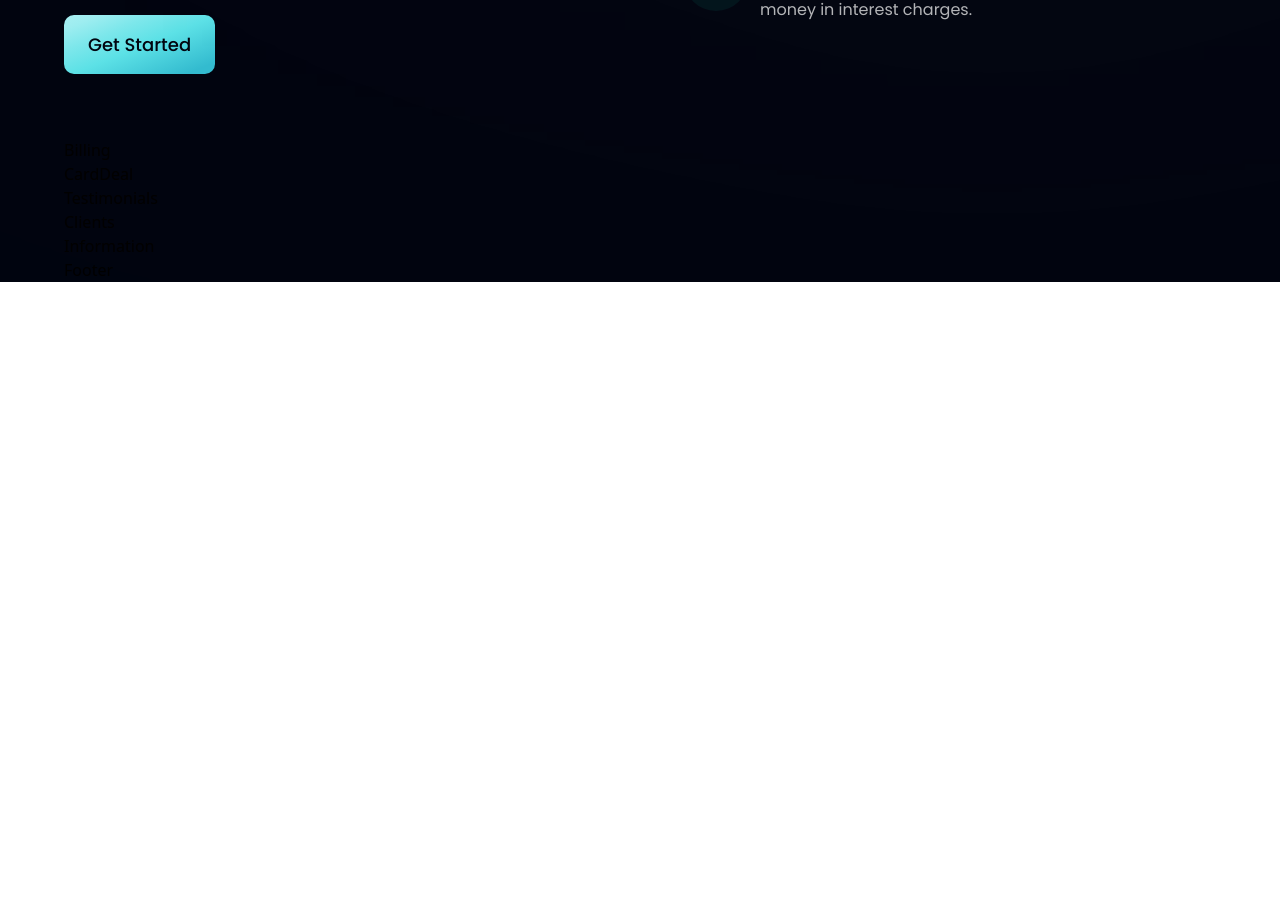
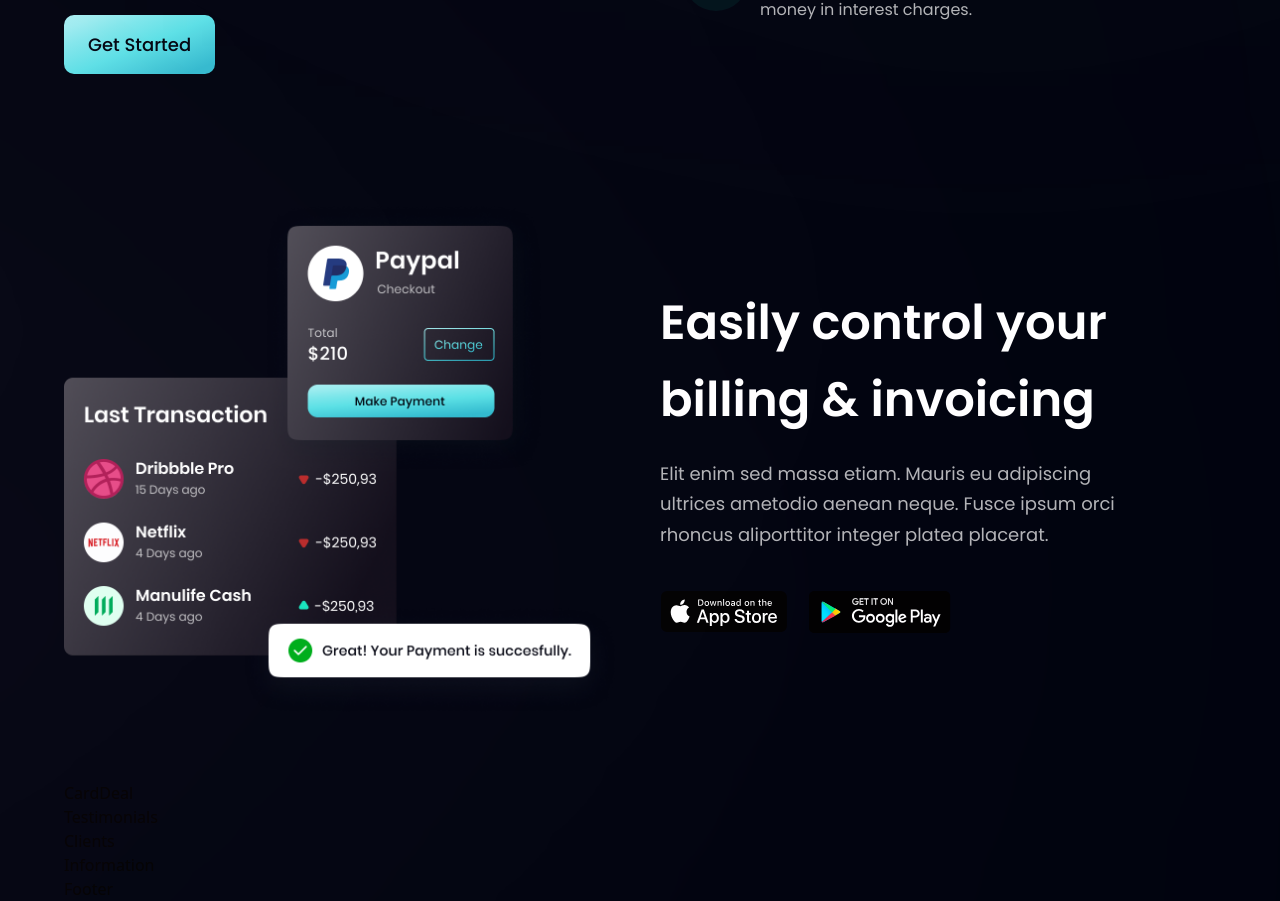
Before and after one commit to waherof29502/jin_uiuxpage, a React (Vite) app: page / in a window 1280 px wide. Shown: the part 1408-2309 px from the top of the page. Before the commit the page ends 1690 px from the top, so only its background shows below. Built offline with nearby package versions, Linux system fonts and the light colour scheme.

Commit message:
finished Billing section

```diff
--- a/src/components/Billing.jsx
+++ b/src/components/Billing.jsx
@@ -1,7 +1,45 @@
-import React from 'react';
+import { apple, bill, google } from '../assets';
+import styles, { layout } from '../style';
 
-const Billing = () => {
-  return <div>Billing</div>;
-};
+const Billing = () => (
+  <section id='product' className={layout.sectionReverse}>
+    <div className={layout.sectionImgReverse}>
+      <img
+        src={bill}
+        alt='billing'
+        className='w-[100%] h-[100%] relative z-[5]'
+      />
+
+      {/* gradient start */}
+      <div className='absolute z-[3] -left-1/2 top-0 w-[50%] h-[50%] rounded-full white__gradient' />
+      <div className='absolute z-[0] w-[50%] h-[50%] -left-1/2 bottom-0 rounded-full pink__gradient' />
+      {/* gradient end */}
+    </div>
+
+    <div className={layout.sectionInfo}>
+      <h2 className={styles.heading2}>
+        Easily control your <br className='sm:block hidden' /> billing &
+        invoicing
+      </h2>
+      <p className={`${styles.paragraph} max-w-[470px] mt-5`}>
+        Elit enim sed massa etiam. Mauris eu adipiscing ultrices ametodio aenean
+        neque. Fusce ipsum orci rhoncus aliporttitor integer platea placerat.
+      </p>
+
+      <div className='flex flex-row flex-wrap sm:mt-10 mt-6'>
+        <img
+          src={apple}
+          alt='apple_store'
+          className='w-[128px] h-[42px] object-contain mr-5 cursor-pointer'
+        />
+        <img
+          src={google}
+          alt='google_play'
+          className='w-[144px] h-[43px] object-contain cursor-pointer'
+        />
+      </div>
+    </div>
+  </section>
+);
 
 export default Billing;
```
